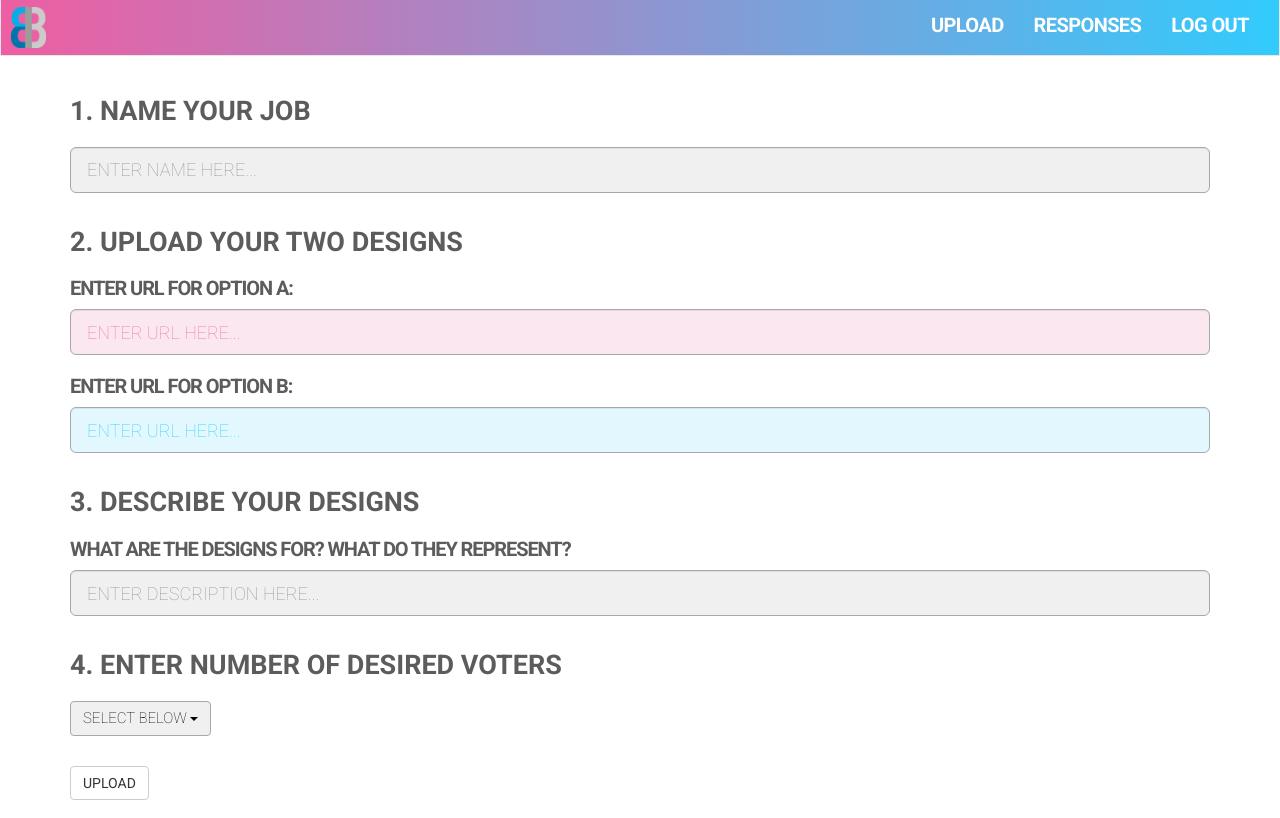
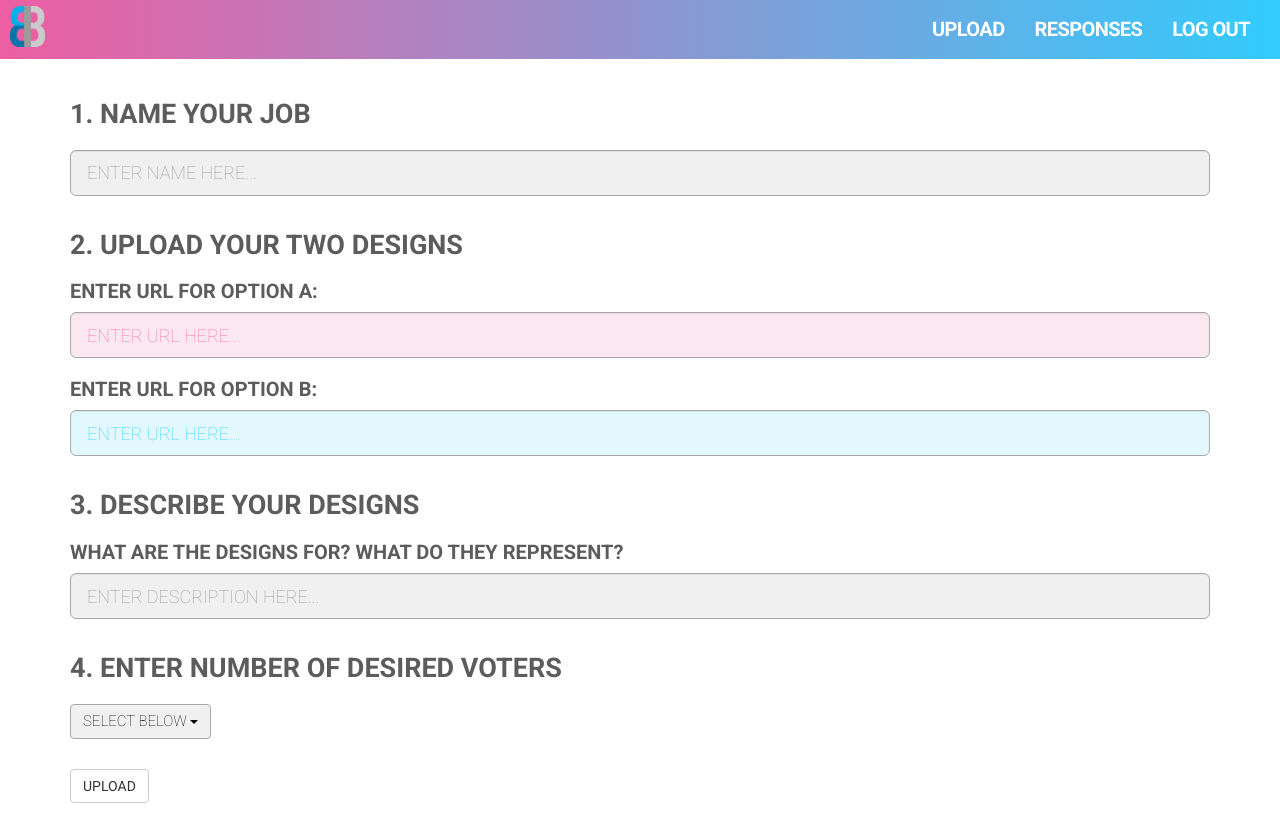
Before and after one commit to hchittela/nets213-project, a Flask app: template templates/upload.html in a window 1280 px wide. Run offline with Flask 2, Linux system fonts and the light colour scheme; the template is opened without the code that fills it, so the values that code supplies are empty; some libraries are stand-ins or nearby versions.

Commit message:
Update nav

```diff
--- a/static/css/main.css
+++ b/static/css/main.css
@@ -17,6 +17,5 @@ h1 {
 h3 {
 	font-weight: 700;
 	font-size: 20px;
-	letter-spacing: -1.08px;
 	color: #5C5C5C;
 }
--- a/static/css/nav.css
+++ b/static/css/nav.css
@@ -2,11 +2,12 @@
 
 .navbar {
 	border-radius: 0px !important;
+	border: 0px !important;
 }
 
 .navbar-default {
 	position: relative;
-	height: 57px;
+	/*height: 57px;*/
 	top: -1px;
 	background: #EE5EA2; /* For browsers that do not support gradients */
 	background: -webkit-linear-gradient(left, #EE5EA2 , #32CBFD); /* For Safari 5.1 to 6.0 */
@@ -26,10 +27,13 @@
 	font-weight: 700;
 	letter-spacing: -0.6px;
 	font-size: 20px;
+	border-bottom: 5px solid transparent;
+	border-top: 5px solid transparent;
 }
 
 #bs-example-navbar-collapse-1 a:hover {
 	border-bottom: 5px solid #EE5EA2;
+	border-top: 5px solid transparent;
 }
 
 /*Unique CSS for Responses Page (with the Thumbnails)*/
```
